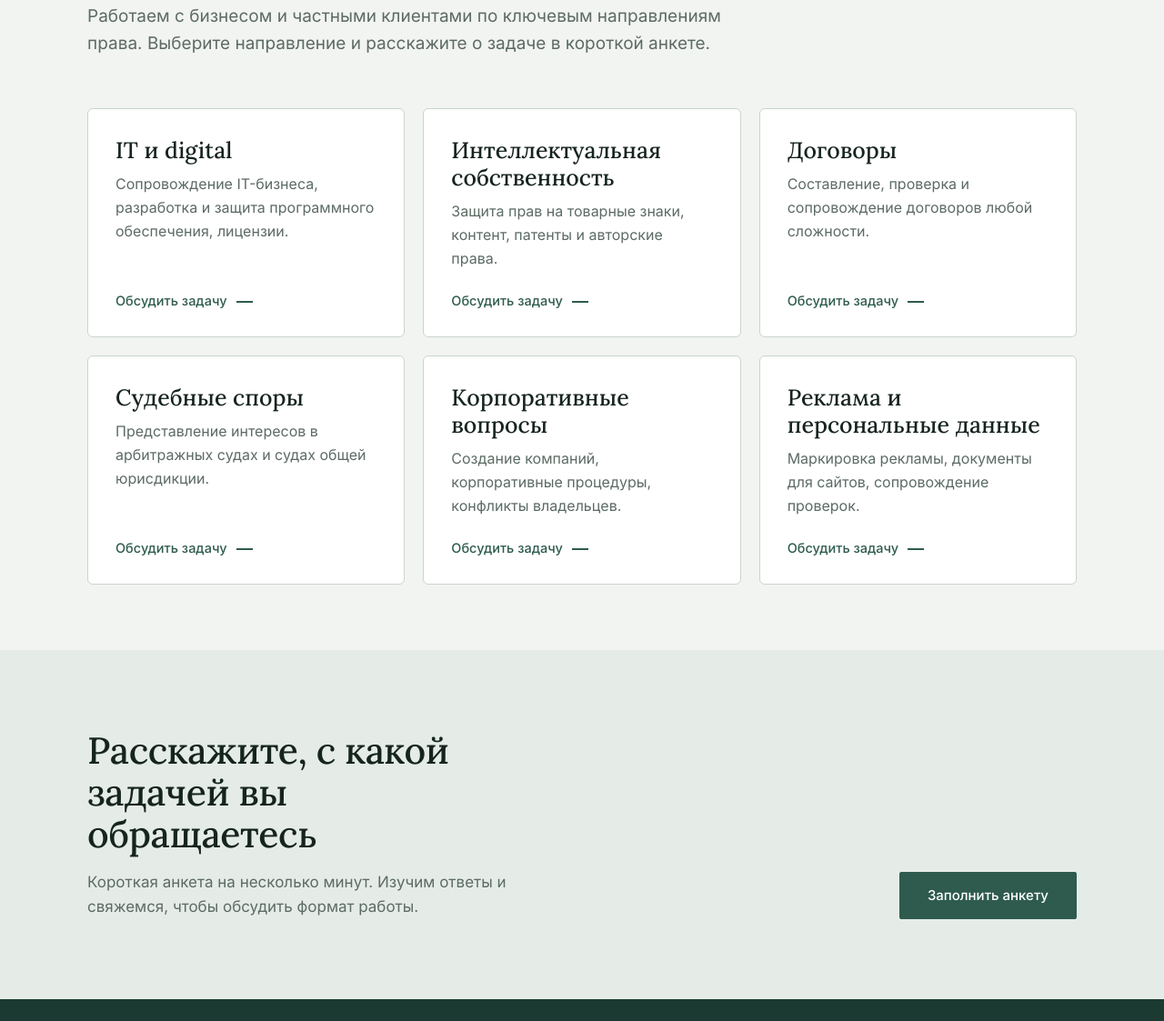
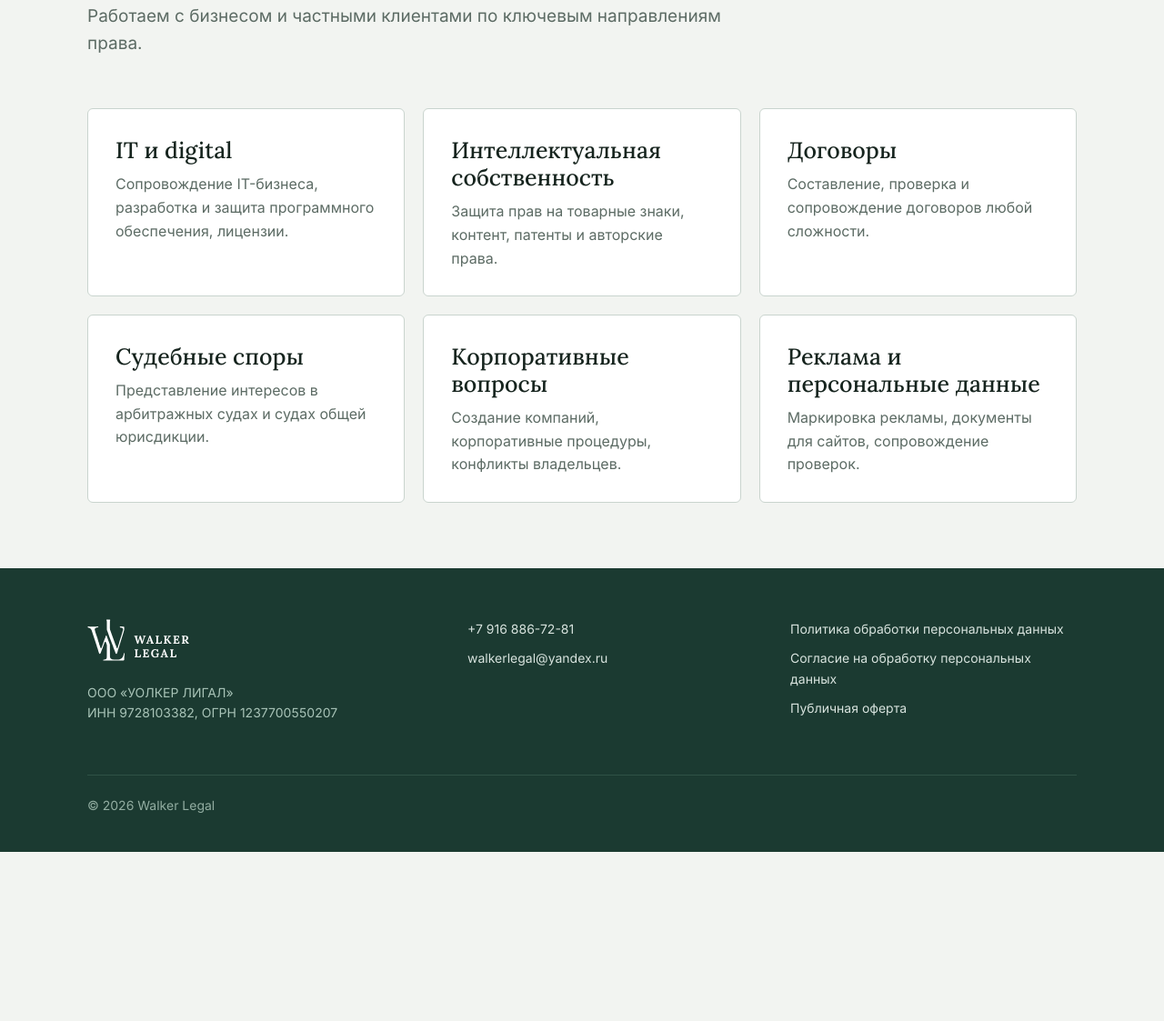
Before and after one commit to silfikiss/walker-legal, a plain HTML site: page practices.html in a window 1280 px wide. Shown: the part 249-1372 px from the top of the page at 91% size. After the commit the page ends 1186 px from the top, so only its background shows below. Drawn offline with Linux system fonts and the light colour scheme.

Commit message:
Убраны повторяющиеся призывы и лишние надписи
- Главная: одна кнопка «Рассказать о задаче», убран нижний блок с анкетой
- Плашки направлений без надписи «Обсудить задачу»
- Услуги, Пакетные решения, О компании: убраны блоки и кнопки с анкетой
- Контакты: «Удобнее по пунктам?», убрана строка с реквизитами
- Блок партнёра отделён от подвала отступом

Co-Authored-By: Claude Opus 5.5 <noreply@anthropic.com>
Claude-Session: https://claude.ai/code/session_01JXSu6ocShpTLwVqtbR7afo

```diff
--- a/practices.html
+++ b/practices.html
@@ -49,7 +49,7 @@
         <section class="phead">
             <div class="wrap">
                 <h1 class="h-display">Услуги</h1>
-            <p class="lead">Работаем с бизнесом и частными клиентами по ключевым направлениям права. Выберите направление и расскажите о задаче в короткой анкете.</p>
+            <p class="lead">Работаем с бизнесом и частными клиентами по ключевым направлениям права.</p>
             </div>
         </section>
 
@@ -59,44 +59,28 @@
                 <a class="tile" href="services.html">
                     <h3>IT и digital</h3>
                     <p>Сопровождение IT-бизнеса, разработка и защита программного обеспечения, лицензии.</p>
-                    <span class="more">Обсудить задачу</span>
                 </a>
                 <a class="tile" href="services.html">
                     <h3>Интеллектуальная собственность</h3>
                     <p>Защита прав на товарные знаки, контент, патенты и авторские права.</p>
-                    <span class="more">Обсудить задачу</span>
                 </a>
                 <a class="tile" href="services.html">
                     <h3>Договоры</h3>
                     <p>Составление, проверка и сопровождение договоров любой сложности.</p>
-                    <span class="more">Обсудить задачу</span>
                 </a>
                 <a class="tile" href="services.html">
                     <h3>Судебные споры</h3>
                     <p>Представление интересов в арбитражных судах и судах общей юрисдикции.</p>
-                    <span class="more">Обсудить задачу</span>
                 </a>
                 <a class="tile" href="services.html">
                     <h3>Корпоративные вопросы</h3>
                     <p>Создание компаний, корпоративные процедуры, конфликты владельцев.</p>
-                    <span class="more">Обсудить задачу</span>
                 </a>
                 <a class="tile" href="services.html">
                     <h3>Реклама и персональные данные</h3>
                     <p>Маркировка рекламы, документы для сайтов, сопровождение проверок.</p>
-                    <span class="more">Обсудить задачу</span>
                 </a>
             </div>
-            </div>
-        </section>
-
-        <section class="cta">
-            <div class="wrap">
-                <div>
-                    <h2 class="h-display">Расскажите, с какой задачей вы обращаетесь</h2>
-                    <p>Короткая анкета на несколько минут. Изучим ответы и свяжемся, чтобы обсудить формат работы.</p>
-                </div>
-                <a class="btn btn-solid" href="services.html">Заполнить анкету</a>
             </div>
         </section>
     </main>
--- a/style.css
+++ b/style.css
@@ -1205,3 +1205,14 @@ textarea.error {
         scroll-behavior: auto !important;
     }
 }
+
+/* Если блок партнёра стоит в конце страницы, отделяем его от тёмного подвала */
+main > .portrait:last-child {
+    margin-bottom: 72px;
+}
+
+@media (max-width: 700px) {
+    main > .portrait:last-child {
+        margin-bottom: 40px;
+    }
+}
```
Also changed, not shown: about.html (+0 -10 lines), contacts.html (+1 -2 lines), index.html (+0 -17 lines), packages.html (+0 -13 lines).
